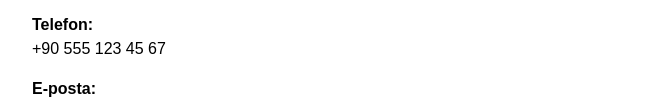
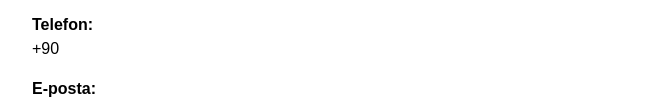
Before and after one commit to ademarlii/ademarlii.github.io, a plain HTML site: page index.html in a window 1280 px wide. Shown: the part 208-312 px from the top of the page, without its empty margins (308-971 px from the left). Drawn offline with Linux system fonts and the light colour scheme.

Commit message:
Update index.html

```diff
--- a/index.html
+++ b/index.html
@@ -14,7 +14,7 @@
 <body>
   <h1>Adem Arlı</h1>
   <p><strong>Adres:</strong><br>Örnek Mah. Kod Sok. No:42<br>34000 İstanbul, Türkiye</p>
-  <p><strong>Telefon:</strong><br>+90 555 123 45 67</p>
+  <p><strong>Telefon:</strong><br>+90 </p>
   <p><strong>E‑posta:</strong><br><a href="mailto:ademarli2003@gmail.com">infoarli777@gmail.com</a></p>
   <p><strong>Web:</strong><br><a href="https://ademarlii.github.io">https://ademarlii.github.io</a></p>
   <p><strong>app-ads.txt:</strong><br><a href="https://ademarlii.github.io/app-ads.txt">https://ademarlii.github.io</a></p>
```
